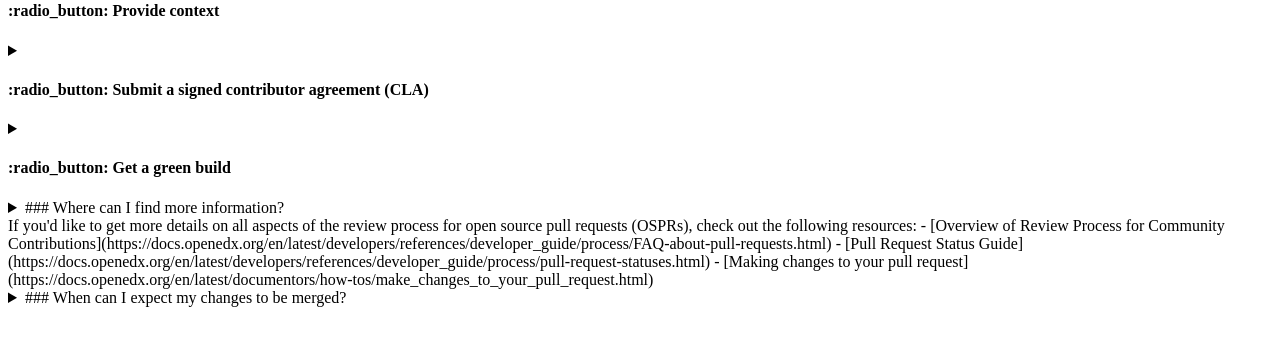
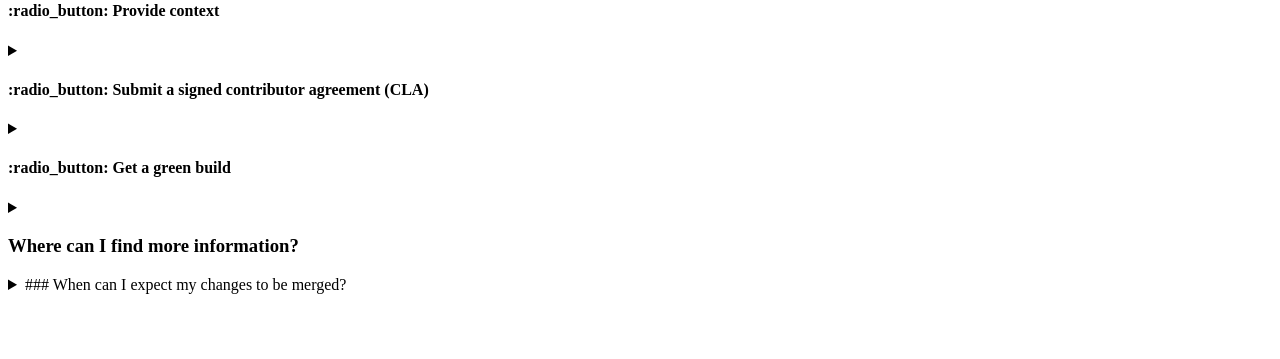
Before and after one commit to openedx/openedx-webhooks, a Flask app: template openedx_webhooks/templates/github_community_pr_comment.md.j2 in a window 1280 px wide. Shown: the part 238-597 px from the top of the page. Run offline with Flask 3, Linux system fonts and the light colour scheme; the template is opened without the code that fills it, so the values that code supplies are empty.

Commit message:
Update openedx_webhooks/templates/github_community_pr_comment.md.j2
Co-authored-by: Feanil Patel <feanil@axim.org>

```diff
--- a/openedx_webhooks/templates/github_community_pr_comment.md.j2
+++ b/openedx_webhooks/templates/github_community_pr_comment.md.j2
@@ -81,7 +81,7 @@ Your PR is currently marked as a draft.  After completing the steps above, updat
 
 ---
 
-<summary>### Where can I find more information?<summary>
+<summary><h3>Where can I find more information? </h3></summary>
 
 If you'd like to get more details on all aspects of the review process for open source pull requests (OSPRs), check out the following resources:
 
```
